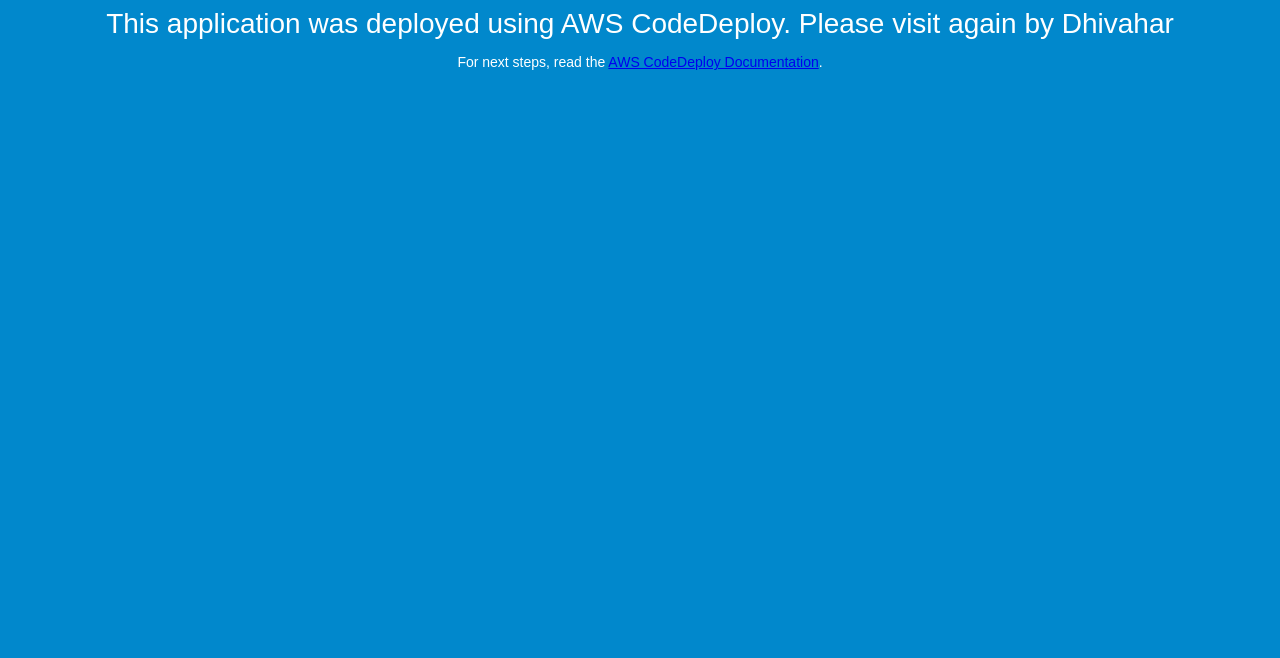
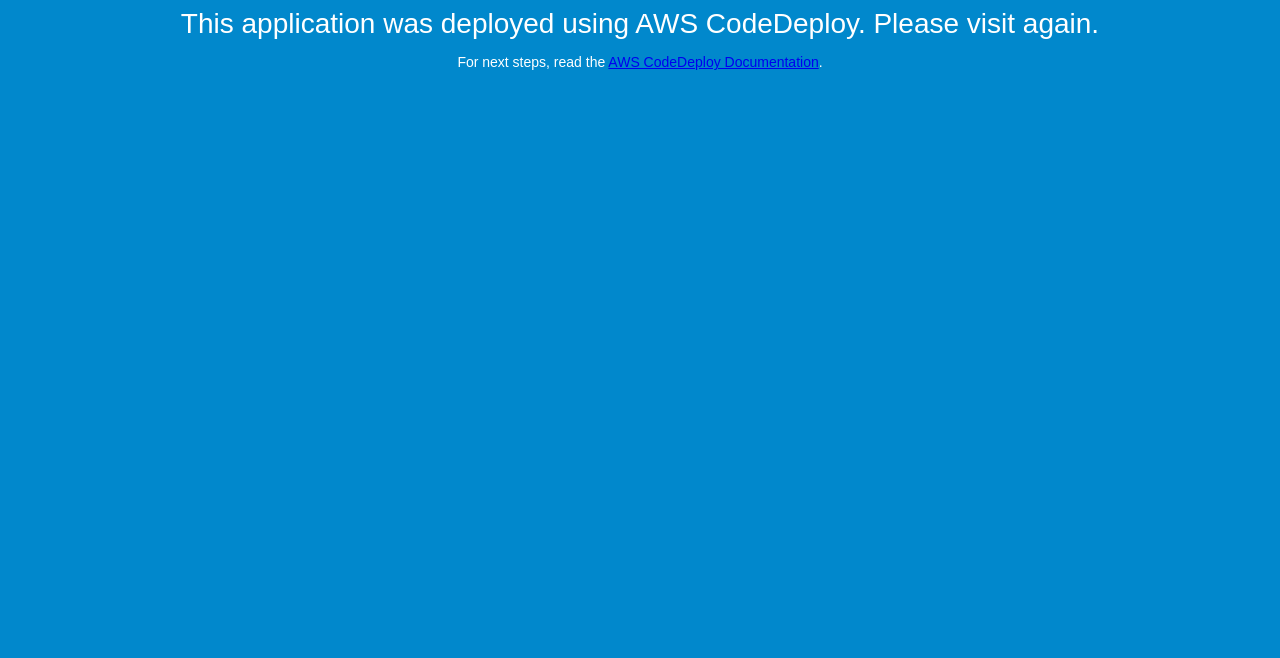
Before and after one commit to siranjeevi7/devops, a plain HTML site: page index.html in a window 1280 px wide. Shown: the part 142-800 px from the top of the page. Drawn offline with Linux system fonts and the light colour scheme.

Commit message:
removed dhia

```diff
--- a/index.html
+++ b/index.html
@@ -27,7 +27,7 @@
 <body>
   <div align="center">
     <h1>Congratulations Siranjeevi</h1>
-    <h2>This application was deployed using AWS CodeDeploy. Please visit again by Dhivahar</h2>
+    <h2>This application was deployed using AWS CodeDeploy. Please visit again.</h2>
     <p>For next steps, read the <a href="http://aws.amazon.com/documentation/codedeploy">AWS CodeDeploy Documentation</a>.</p>
   </div>
 </body>
```
